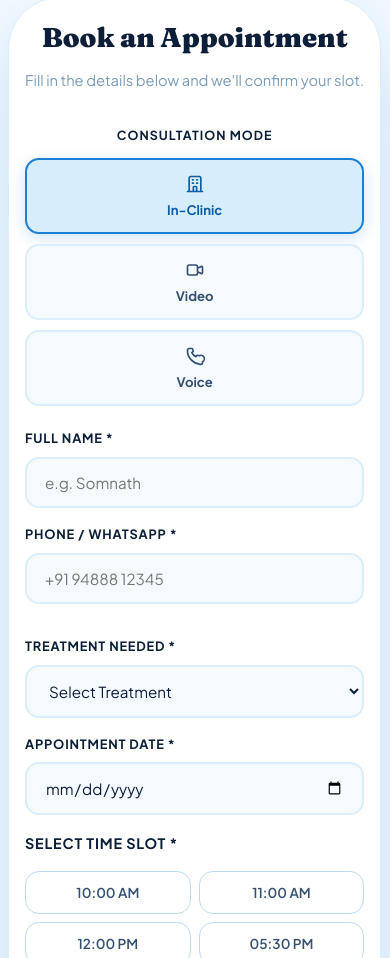
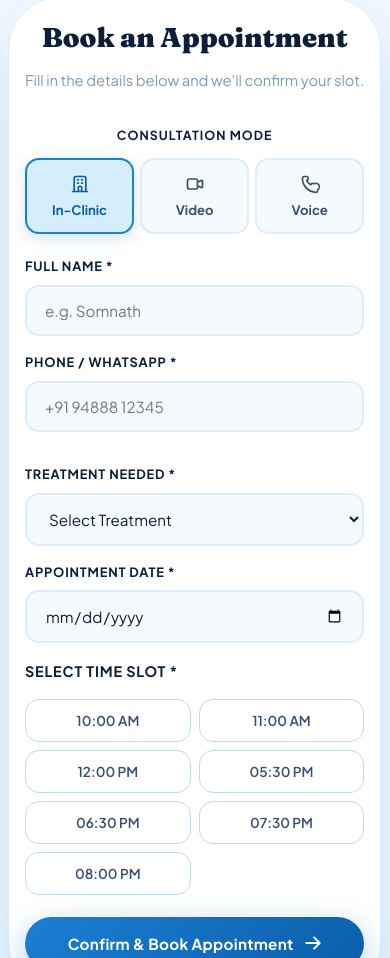
Before and after one commit to somnathr1332/PunnagaiDental, a React (Vite) app: page / in a window 390 px wide. Shown: the part 7947-8905 px from the top of the page. Built offline with nearby package versions, Linux system fonts and the light colour scheme.

Commit message:
feat: add global CSS design tokens and layout styles for Dental Blue branding

```diff
--- a/src/index.css
+++ b/src/index.css
@@ -1662,7 +1662,7 @@
   /* Forms */
   .form-row { grid-template-columns: 1fr; gap: 0; }
   .form-row .form-field { margin-bottom: 16px !important; width: 100%; }
-  .modes-grid { grid-template-columns: 1fr; }
+  .modes-grid { grid-template-columns: repeat(3, 1fr); gap: 6px; }
   .slots-grid { grid-template-columns: repeat(2, 1fr); }
   .booking-panel { padding: 24px 16px; margin: 0 -8px; }
 
```
